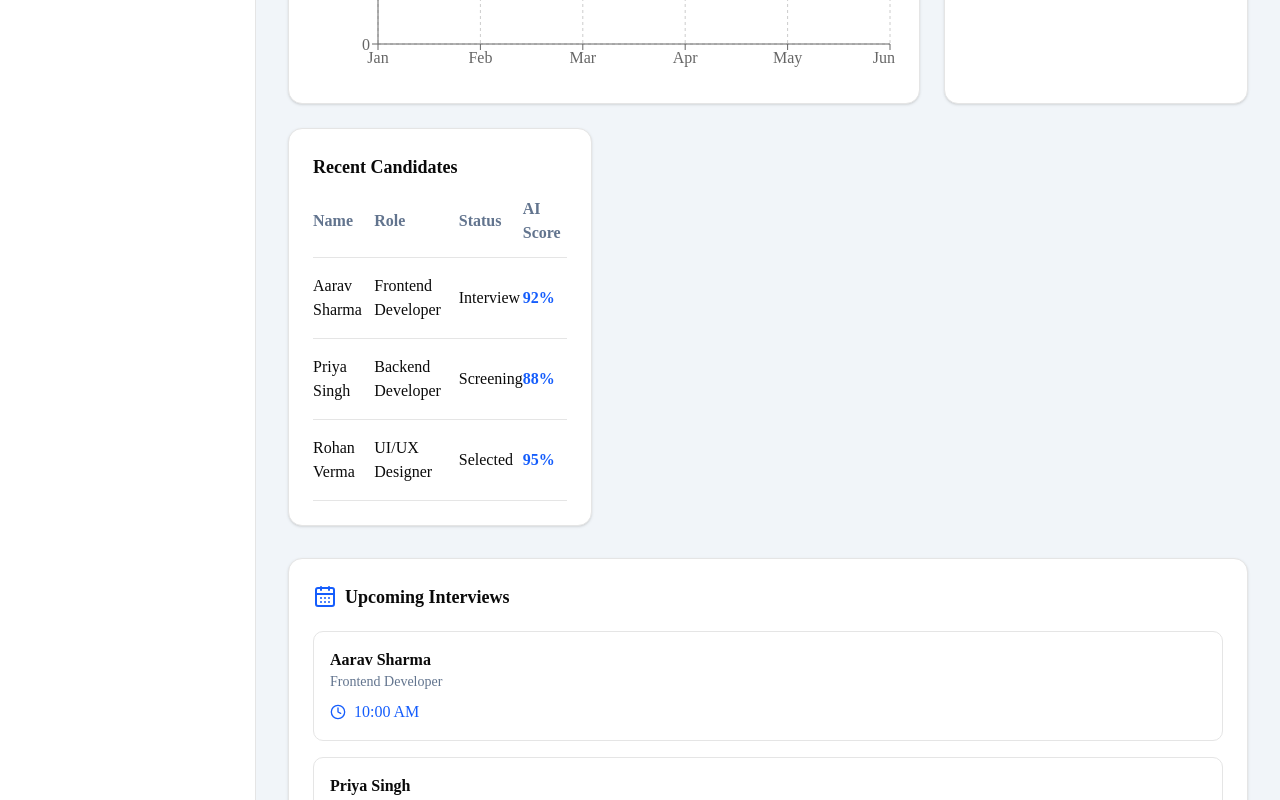
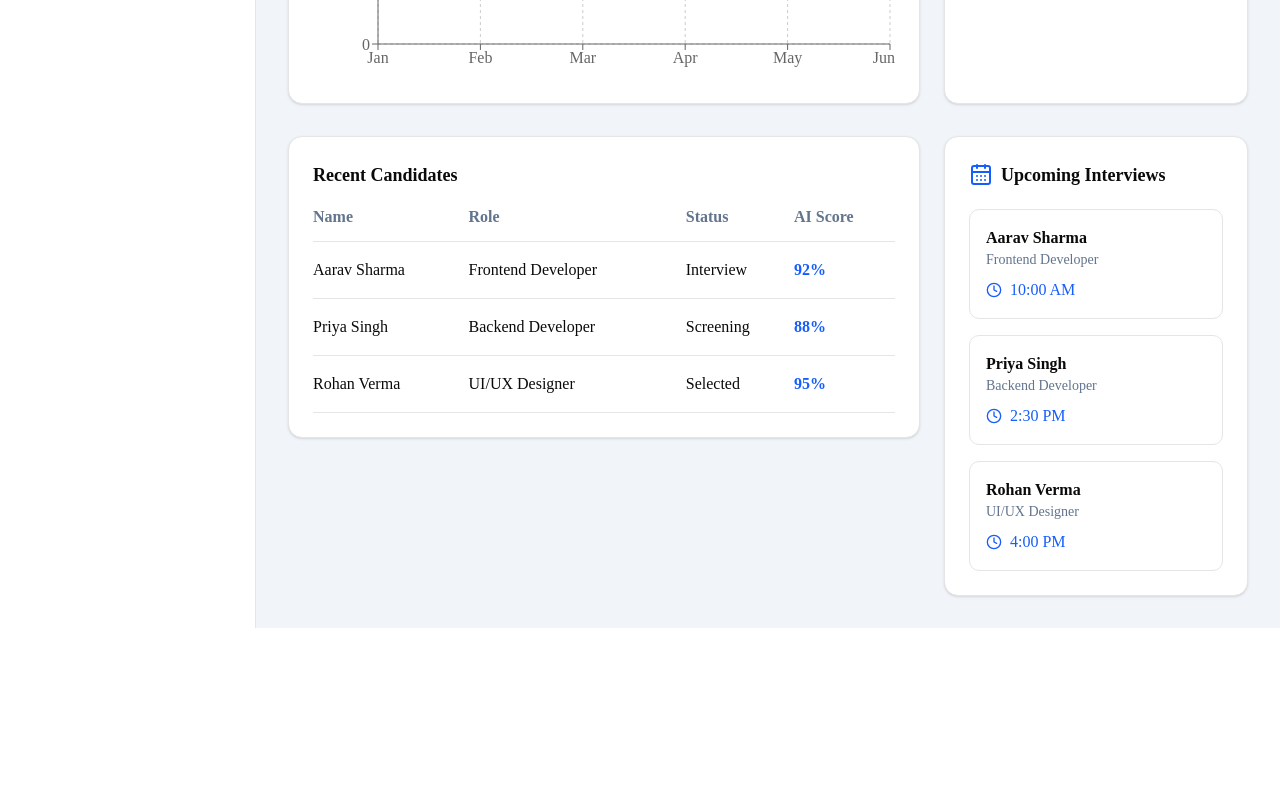
Before and after one commit to toshikav/talentflow-ai, a Next.js app: page /dashboard in a window 1280 px wide. Shown: the part 680-1480 px from the top of the page. After the commit the page ends 1308 px from the top, so only its background shows below. Built offline with nearby package versions, Linux system fonts and the light colour scheme.

Commit message:
Improve dashboard layout with interview section

```diff
--- a/app/(dashboard)/dashboard/page.tsx
+++ b/app/(dashboard)/dashboard/page.tsx
@@ -15,7 +15,7 @@
   return (
     <div className="space-y-8">
 
-      {/* Page Heading */}
+      {/* Heading */}
       <div>
         <h1 className="text-3xl font-bold text-slate-800">
           Dashboard
@@ -26,10 +26,8 @@
         </p>
       </div>
 
-      {/* Statistics Cards */}
+      {/* Stats Cards */}
       <div className="grid grid-cols-1 gap-6 md:grid-cols-2 xl:grid-cols-4">
-
-
 
         <StatsCard
           title="Total Jobs"
@@ -61,7 +59,7 @@
 
       </div>
 
-      {/* Analytics + AI Insights */}
+      {/* Hiring Chart + AI Insights */}
       <div className="grid grid-cols-1 gap-6 lg:grid-cols-3">
 
         <div className="lg:col-span-2">
@@ -69,10 +67,19 @@
         </div>
 
         <AIInsights />
-        <RecentCandidates />
 
       </div>
+
+      {/* Recent Candidates + Upcoming Interviews */}
+      <div className="grid grid-cols-1 gap-6 lg:grid-cols-3">
+
+        <div className="lg:col-span-2">
+          <RecentCandidates />
+        </div>
+
         <UpcomingInterviews />
+
+      </div>
 
     </div>
   );
```
